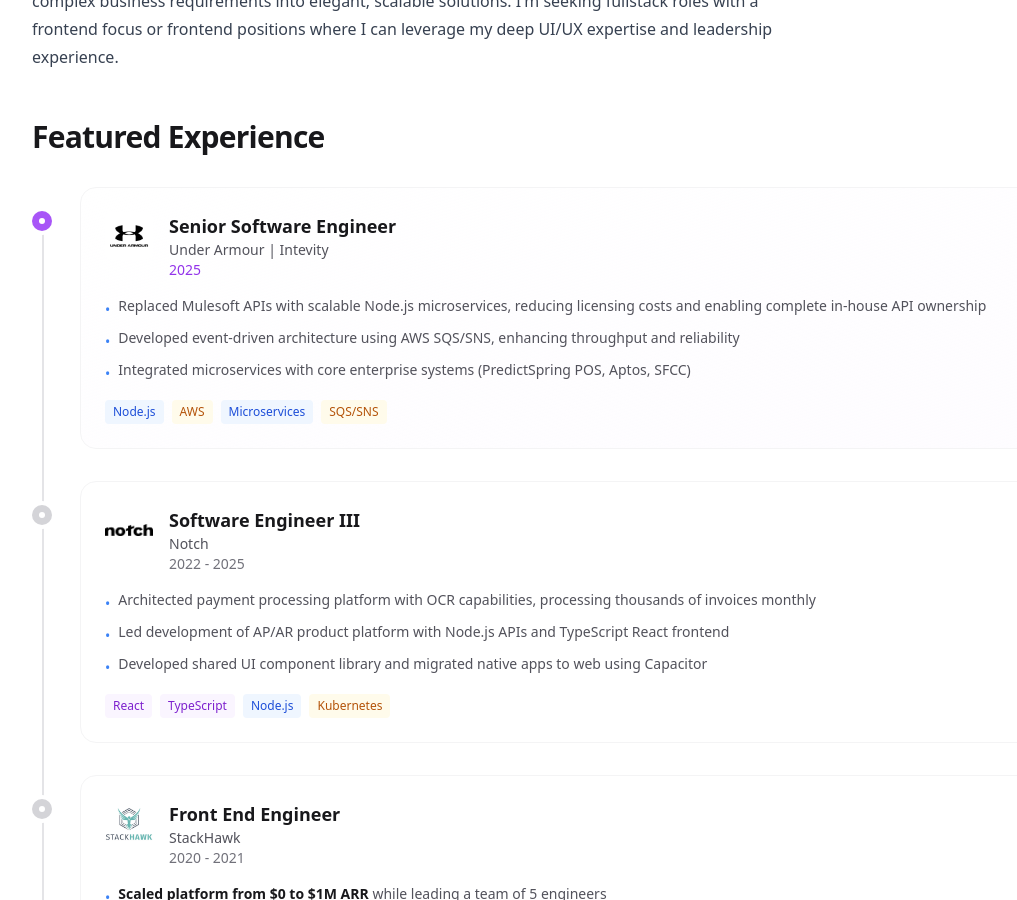
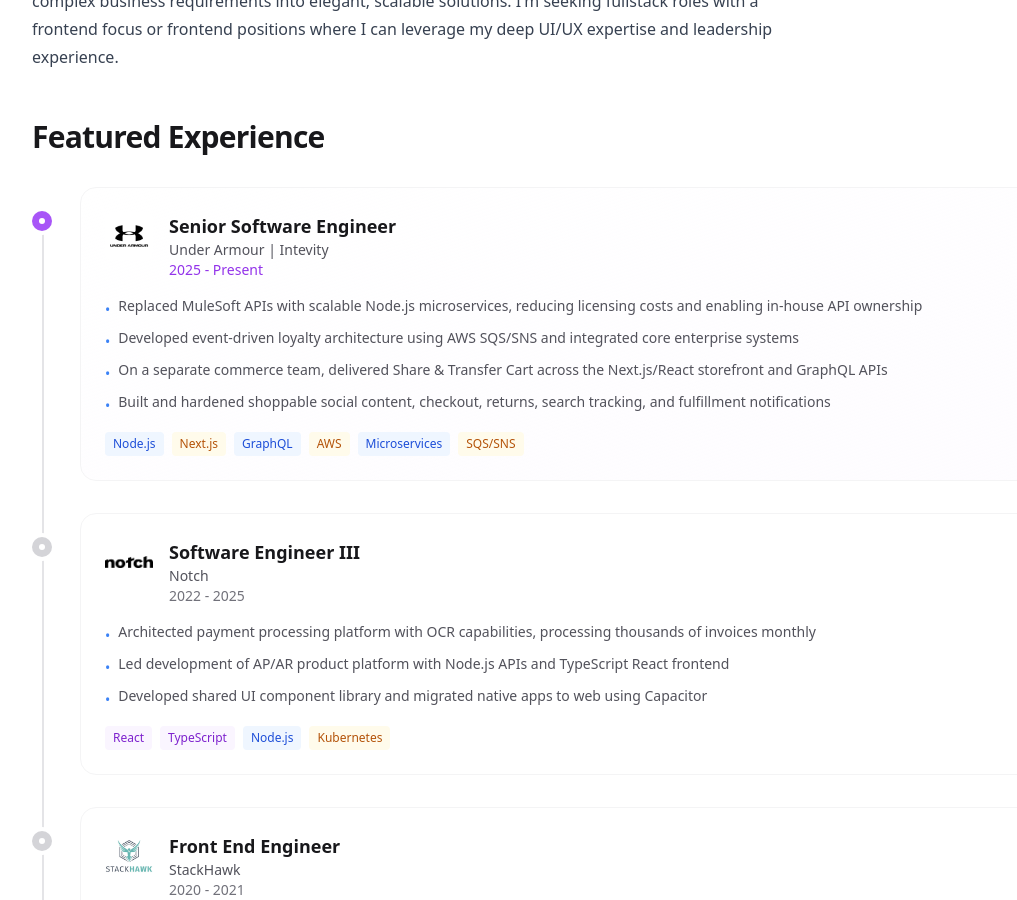
Before and after one commit to jmonterroso/jmonterroso.github.io, a Jekyll site: the page built from index.html, in a window 1280 px wide and 900 px high, scrolled down 655 px. Shown: the whole window, without its empty margins (96-1113 px from the left). Built offline with Jekyll 4.4.1, drawn with Linux system fonts in a browser that asks for light colours.

Commit message:
feat: update experience details for Senior Software Engineer role

```diff
--- a/index.html
+++ b/index.html
@@ -127,27 +127,33 @@ active: home
                             <div class="flex-1">
                                 <h3 class="text-lg font-semibold text-zinc-900 dark:text-zinc-100">Senior Software Engineer</h3>
                                 <p class="text-sm text-zinc-600 dark:text-zinc-300">Under Armour | Intevity</p>
-                                <p class="text-sm font-medium text-primary-600 dark:text-primary-400">2025</p>
+                                <p class="text-sm font-medium text-primary-600 dark:text-primary-400">2025 - Present</p>
                             </div>
                         </div>
 
                         <ul class="space-y-2 text-sm text-zinc-600 dark:text-zinc-300 mb-4" role="list">
                             <li class="flex gap-2" role="listitem">
                                 <span class="text-secondary-500 mt-1">•</span>
-                                <span>Replaced Mulesoft APIs with scalable Node.js microservices, reducing licensing costs and enabling complete in-house API ownership</span>
+                                <span>Replaced MuleSoft APIs with scalable Node.js microservices, reducing licensing costs and enabling in-house API ownership</span>
                             </li>
                             <li class="flex gap-2" role="listitem">
                                 <span class="text-secondary-500 mt-1">•</span>
-                                <span>Developed event-driven architecture using AWS SQS/SNS, enhancing throughput and reliability</span>
+                                <span>Developed event-driven loyalty architecture using AWS SQS/SNS and integrated core enterprise systems</span>
                             </li>
                             <li class="flex gap-2" role="listitem">
                                 <span class="text-secondary-500 mt-1">•</span>
-                                <span>Integrated microservices with core enterprise systems (PredictSpring POS, Aptos, SFCC)</span>
+                                <span>On a separate commerce team, delivered Share &amp; Transfer Cart across the Next.js/React storefront and GraphQL APIs</span>
+                            </li>
+                            <li class="flex gap-2" role="listitem">
+                                <span class="text-secondary-500 mt-1">•</span>
+                                <span>Built and hardened shoppable social content, checkout, returns, search tracking, and fulfillment notifications</span>
                             </li>
                         </ul>
 
                         <div class="flex flex-wrap gap-2">
                             <span class="text-xs bg-secondary-50 dark:bg-secondary-900/20 text-secondary-700 dark:text-secondary-400 px-2 py-1 rounded">Node.js</span>
+                            <span class="text-xs bg-highlight-50 dark:bg-highlight-900/20 text-highlight-700 dark:text-highlight-400 px-2 py-1 rounded">Next.js</span>
+                            <span class="text-xs bg-secondary-50 dark:bg-secondary-900/20 text-secondary-700 dark:text-secondary-400 px-2 py-1 rounded">GraphQL</span>
                             <span class="text-xs bg-highlight-50 dark:bg-highlight-900/20 text-highlight-700 dark:text-highlight-400 px-2 py-1 rounded">AWS</span>
                             <span class="text-xs bg-secondary-50 dark:bg-secondary-900/20 text-secondary-700 dark:text-secondary-400 px-2 py-1 rounded">Microservices</span>
                             <span class="text-xs bg-highlight-50 dark:bg-highlight-900/20 text-highlight-700 dark:text-highlight-400 px-2 py-1 rounded">SQS/SNS</span>
```
Also changed, not shown: _experience/intevity.md (+7 -3 lines), pdf/jayson-monterroso-resume.txt (+5 -3 lines), 2 other files.
